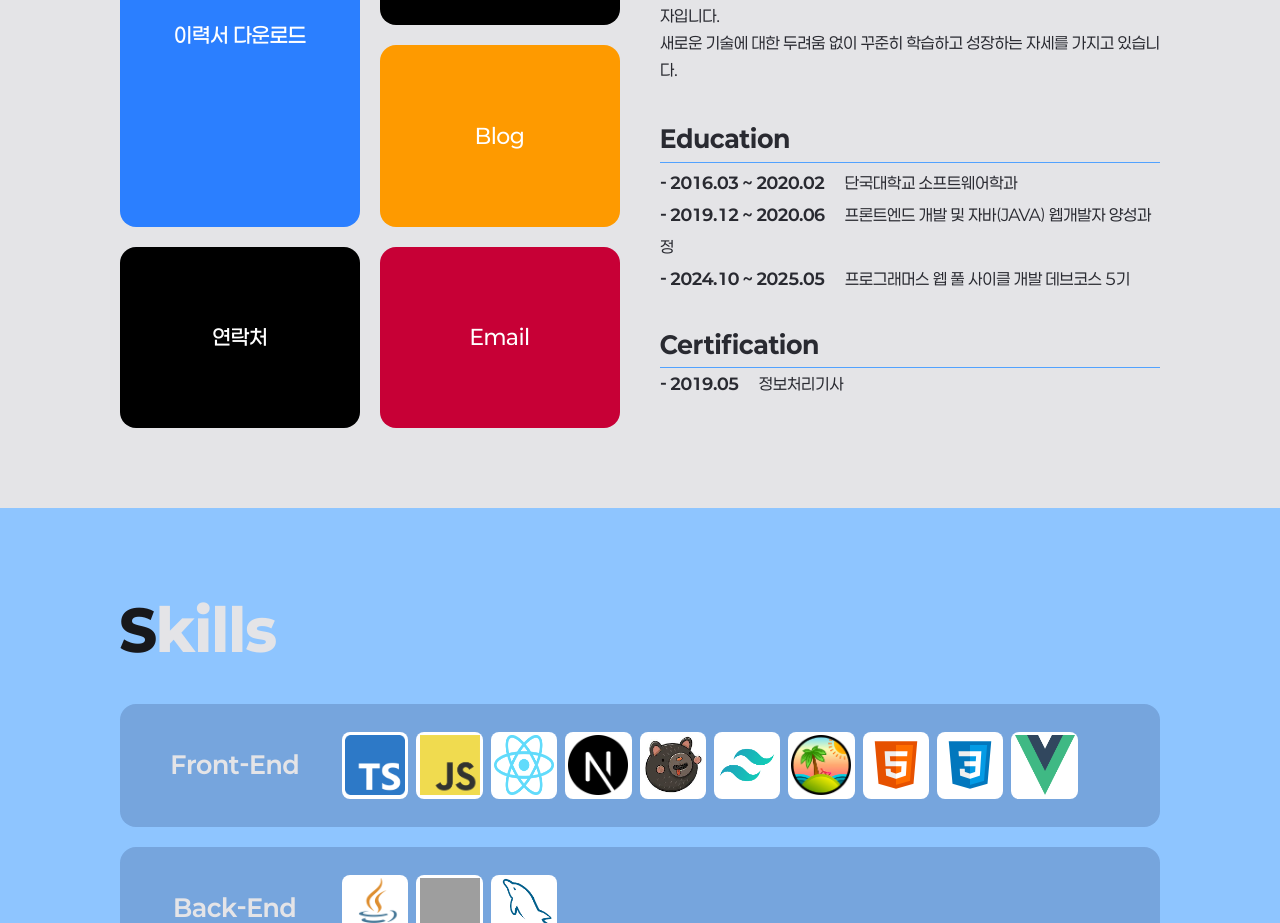
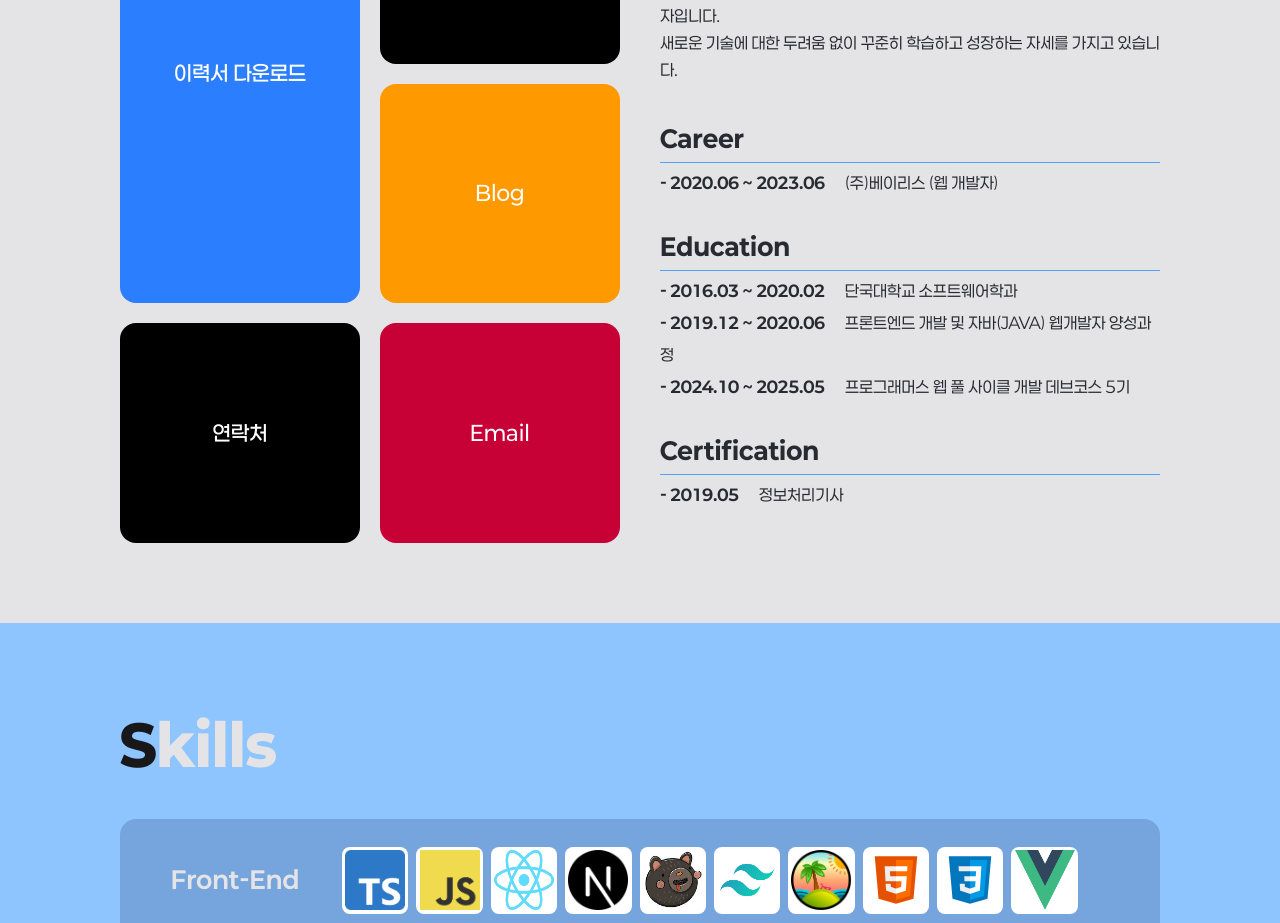
Before and after one commit to Jihye817/Portfolio, a Next.js app: page / in a window 1280 px wide. Shown: the part 1140-2063 px from the top of the page. Built offline with nearby package versions, Linux system fonts and the light colour scheme; grey boxes are pictures that could not be loaded.

Commit message:
feat: about 내용 추가 및 Top 버튼 구현

```diff
--- a/app/page.tsx
+++ b/app/page.tsx
@@ -16,25 +16,37 @@ export default function Home() {
   const [isBgDark, setIsBgDark] = useState(false);
   const [isNavOpen, setIsNavOpen] = useState(false);
   const [isOpen, setIsOpen] = useState(false);
+  const [isTopButtonVisible, setIsTopButtonVisible] = useState(false);
   const [selectedProject, setSelectedProject] = useState<Project | null>(null);
+
+  const handleButtonClick = (project: Project) => {
+    setSelectedProject(project);
+    setIsOpen(true);
+  };
+
+  const scrollToTop = () => {
+    window.scrollTo({
+      top: 0,
+      behavior: 'smooth',
+    });
+  };
 
   useEffect(() => {
     const handleScroll = () => {
       const vh = window.innerHeight;
       const threshold = window.innerHeight - window.innerHeight * 0.01;
+      const toTopThreshold = window.innerHeight * 0.5;
       setIsBgDark(window.scrollY > threshold);
+      setIsTopButtonVisible(window.scrollY > toTopThreshold);
     };
 
     window.addEventListener('scroll', handleScroll);
     handleScroll();
 
-    return () => window.removeEventListener('scroll', handleScroll);
+    return () => {
+      window.removeEventListener('scroll', handleScroll);
+    };
   }, []);
-
-  const handleButtonClick = (project: Project) => {
-    setSelectedProject(project);
-    setIsOpen(true);
-  };
 
   return (
     <div className='min-w-[375px]'>
@@ -210,7 +222,17 @@ export default function Home() {
                 새로운 기술에 대한 두려움 없이 꾸준히 학습하고 성장하는 자세를
                 가지고 있습니다.
               </div>
-
+              <div className='mb-[2rem] leading-[2rem]'>
+                <div className='mb-1 border-b-1 border-blue-400 pb-1'>
+                  <span className='text-[1.2rem] font-extrabold md:text-[1.5rem]'>
+                    Career
+                  </span>
+                </div>
+                <div className=''>
+                  <span className='mr-5 font-bold'>- 2020.06 ~ 2023.06</span>
+                  (주)베이리스 (웹 개발자)
+                </div>
+              </div>
               <div className='mb-[2rem] leading-[2rem]'>
                 <div className='mb-1 border-b-1 border-blue-400 pb-1'>
                   <span className='text-[1.2rem] font-extrabold md:text-[1.5rem]'>
@@ -230,7 +252,7 @@ export default function Home() {
                   프로그래머스 웹 풀 사이클 개발 데브코스 5기
                 </div>
               </div>
-              <div className='mb-[2rem]'>
+              <div className='mb-[2rem] leading-[2rem]'>
                 <div className='mb-1 border-b-1 border-blue-400 pb-1'>
                   <span className='text-[1.2rem] font-extrabold md:text-[1.5rem]'>
                     Certification
@@ -310,7 +332,7 @@ export default function Home() {
         </section>
         <section
           id='career'
-          className='bg-foreground flex min-h-dvh w-full flex-col px-10 sm:px-20 pt-[5rem] pb-[5rem] text-zinc-900 lg:px-30'
+          className='bg-foreground flex min-h-dvh w-full flex-col px-10 pt-[5rem] pb-[5rem] text-zinc-900 sm:px-20 lg:px-30'
         >
           <div className='mb-[2rem] text-[2.5rem] font-black md:text-[3.5rem]'>
             <a className='text-blue-400'>C</a>areer
@@ -331,6 +353,22 @@ export default function Home() {
         <footer className='mt-[5rem] text-center text-[0.8rem]'>
           Copyright 2025. ParkJihye All rights reserved.
         </footer>
+        {isTopButtonVisible && (
+          <button
+            onClick={scrollToTop}
+            className={
+              'bg-background/50 fixed right-5 bottom-5 flex h-[4rem] w-[4rem] cursor-pointer justify-center rounded-full border-1'
+            }
+          >
+            <div className='relative aspect-square w-[1.5rem]'>
+              <Image
+                src={'/assets/icons/common/arrow-up.svg'}
+                alt='top-button'
+                fill
+              />
+            </div>
+          </button>
+        )}
       </main>
     </div>
   );
```
Also changed, not shown: public/assets/icons/common/arrow-up.svg (added).
